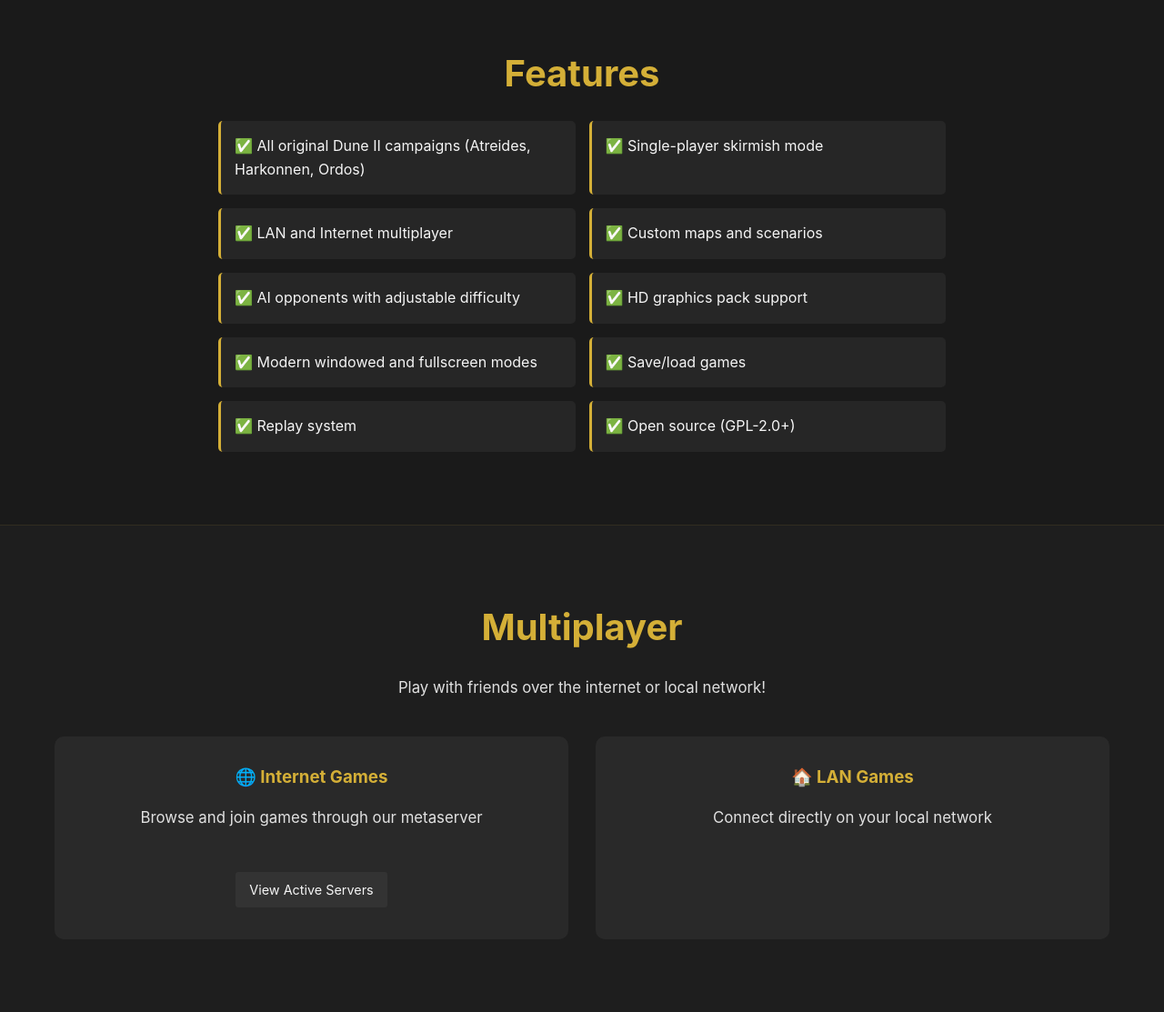
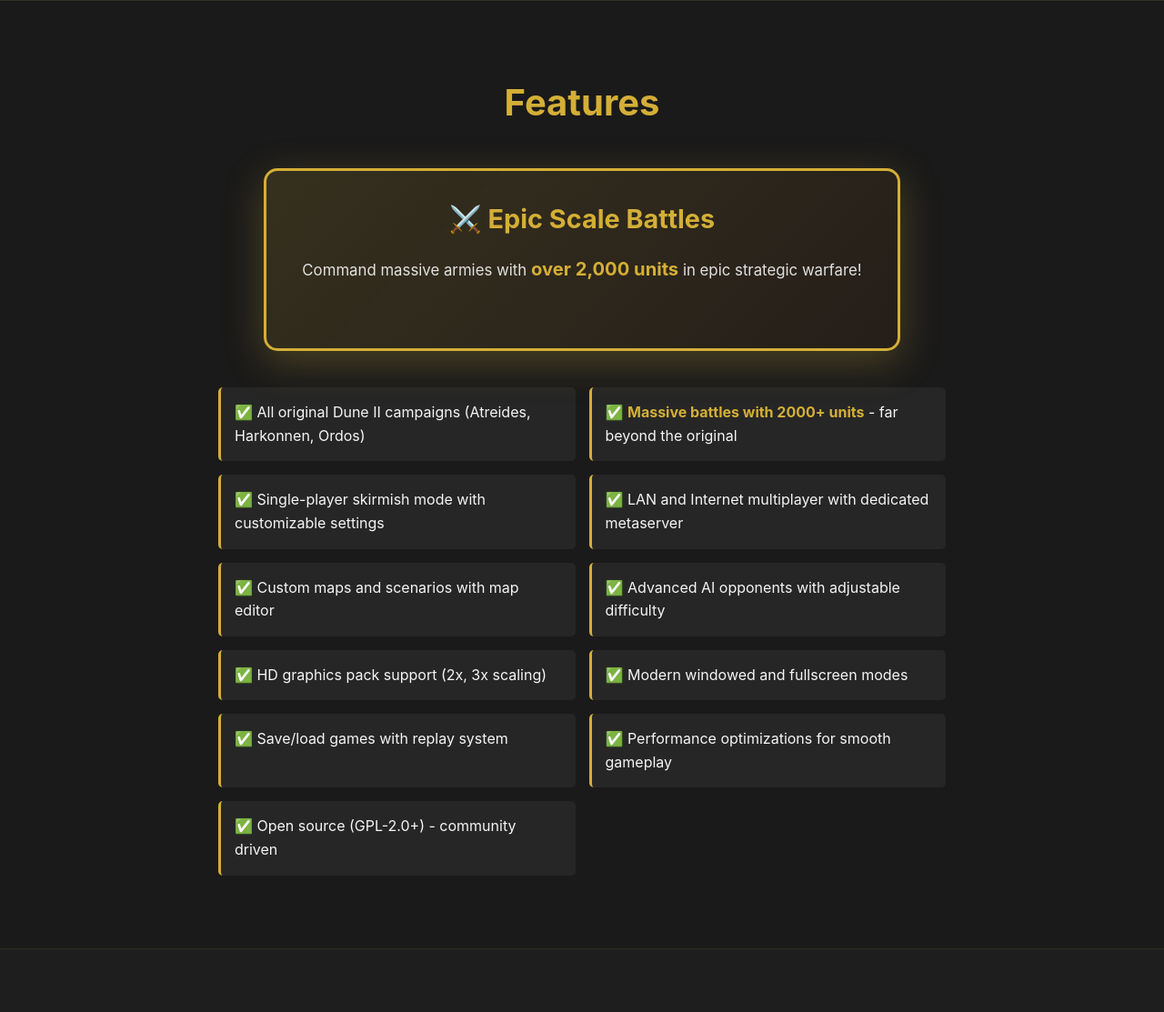
Before and after one commit to svan058/dunelegacy.com, a PHP site: page / in a window 1280 px wide. Shown: the part 3001-4114 px from the top of the page at 91% size. Run offline with PHP 8.4, Linux system fonts and the light colour scheme.

Commit message:
Highlight epic 2000+ unit battles
- Add prominent feature callout for massive scale battles
- Emphasize 2000+ unit capability in hero and features
- Add animated pulsing effect to battle highlight
- Update button text to 'See Epic Battles'
- Enhance feature list with bold highlights
- Add performance optimization mention

```diff
--- a/website/css/style.css
+++ b/website/css/style.css
@@ -343,10 +343,47 @@ nav a:hover {
     border-radius: 5px;
 }
 
+/* Feature Highlight */
+.feature-highlight {
+    background: linear-gradient(135deg, rgba(212, 175, 55, 0.15) 0%, rgba(139, 69, 19, 0.1) 100%);
+    border: 3px solid var(--primary);
+    border-radius: 15px;
+    padding: 30px;
+    margin: 40px auto;
+    max-width: 700px;
+    text-align: center;
+    box-shadow: 0 10px 40px rgba(212, 175, 55, 0.2);
+    animation: pulse 3s ease-in-out infinite;
+}
+
+@keyframes pulse {
+    0%, 100% { box-shadow: 0 10px 40px rgba(212, 175, 55, 0.2); }
+    50% { box-shadow: 0 15px 50px rgba(212, 175, 55, 0.4); }
+}
+
+.feature-highlight h3 {
+    color: var(--primary);
+    font-size: 1.8em;
+    margin-bottom: 15px;
+    font-weight: 700;
+}
+
+.feature-callout {
+    font-size: 1.3em;
+    color: var(--light);
+    margin: 0;
+    line-height: 1.6;
+}
+
+.feature-callout strong {
+    color: var(--primary);
+    font-size: 1.2em;
+}
+
 /* Feature List */
 .feature-list {
     max-width: 800px;
-    margin: 0 auto;
+    margin: 40px auto 0;
     list-style: none;
     display: grid;
     grid-template-columns: repeat(auto-fit, minmax(300px, 1fr));
@@ -358,6 +395,10 @@ nav a:hover {
     background: rgba(255, 255, 255, 0.05);
     border-radius: 5px;
     border-left: 3px solid var(--primary);
+}
+
+.feature-list li strong {
+    color: var(--primary);
 }
 
 /* Multiplayer Info */
--- a/website/index.html
+++ b/website/index.html
@@ -35,10 +35,10 @@
             <div class="hero-content">
                 <h2>Command the Desert Planet</h2>
                 <p class="hero-subtitle">Experience the legendary RTS that defined the genre</p>
-                <p>Lead the Atreides, Harkonnen, or Ordos in an epic battle for control of the spice melange on Arrakis. Build your base, harvest spice, and command your forces to victory in this faithful remake of Westwood's groundbreaking 1992 classic.</p>
+                <p>Lead the Atreides, Harkonnen, or Ordos in an epic battle for control of the spice melange on Arrakis. Build your base, harvest spice, and command <strong>armies of over 2,000 units</strong> in massive strategic warfare. This faithful remake of Westwood's groundbreaking 1992 classic brings modern enhancements while preserving the classic gameplay.</p>
                 <div class="cta-buttons">
                     <a href="#download" class="button primary">Download Free</a>
-                    <a href="#screenshots" class="button secondary">See Screenshots</a>
+                    <a href="#screenshots" class="button secondary">See Epic Battles</a>
                 </div>
                 <p class="version-info">Latest Version: 0.98.6.6 | Windows, macOS, Linux</p>
             </div>
@@ -130,17 +130,22 @@
     <section id="features" class="section">
         <div class="container">
             <h2>Features</h2>
+            <div class="feature-highlight">
+                <h3>⚔️ Epic Scale Battles</h3>
+                <p class="feature-callout">Command massive armies with <strong>over 2,000 units</strong> in epic strategic warfare!</p>
+            </div>
             <ul class="feature-list">
                 <li>✅ All original Dune II campaigns (Atreides, Harkonnen, Ordos)</li>
-                <li>✅ Single-player skirmish mode</li>
-                <li>✅ LAN and Internet multiplayer</li>
-                <li>✅ Custom maps and scenarios</li>
-                <li>✅ AI opponents with adjustable difficulty</li>
-                <li>✅ HD graphics pack support</li>
+                <li>✅ <strong>Massive battles with 2000+ units</strong> - far beyond the original</li>
+                <li>✅ Single-player skirmish mode with customizable settings</li>
+                <li>✅ LAN and Internet multiplayer with dedicated metaserver</li>
+                <li>✅ Custom maps and scenarios with map editor</li>
+                <li>✅ Advanced AI opponents with adjustable difficulty</li>
+                <li>✅ HD graphics pack support (2x, 3x scaling)</li>
                 <li>✅ Modern windowed and fullscreen modes</li>
-                <li>✅ Save/load games</li>
-                <li>✅ Replay system</li>
-                <li>✅ Open source (GPL-2.0+)</li>
+                <li>✅ Save/load games with replay system</li>
+                <li>✅ Performance optimizations for smooth gameplay</li>
+                <li>✅ Open source (GPL-2.0+) - community driven</li>
             </ul>
         </div>
     </section>
```
